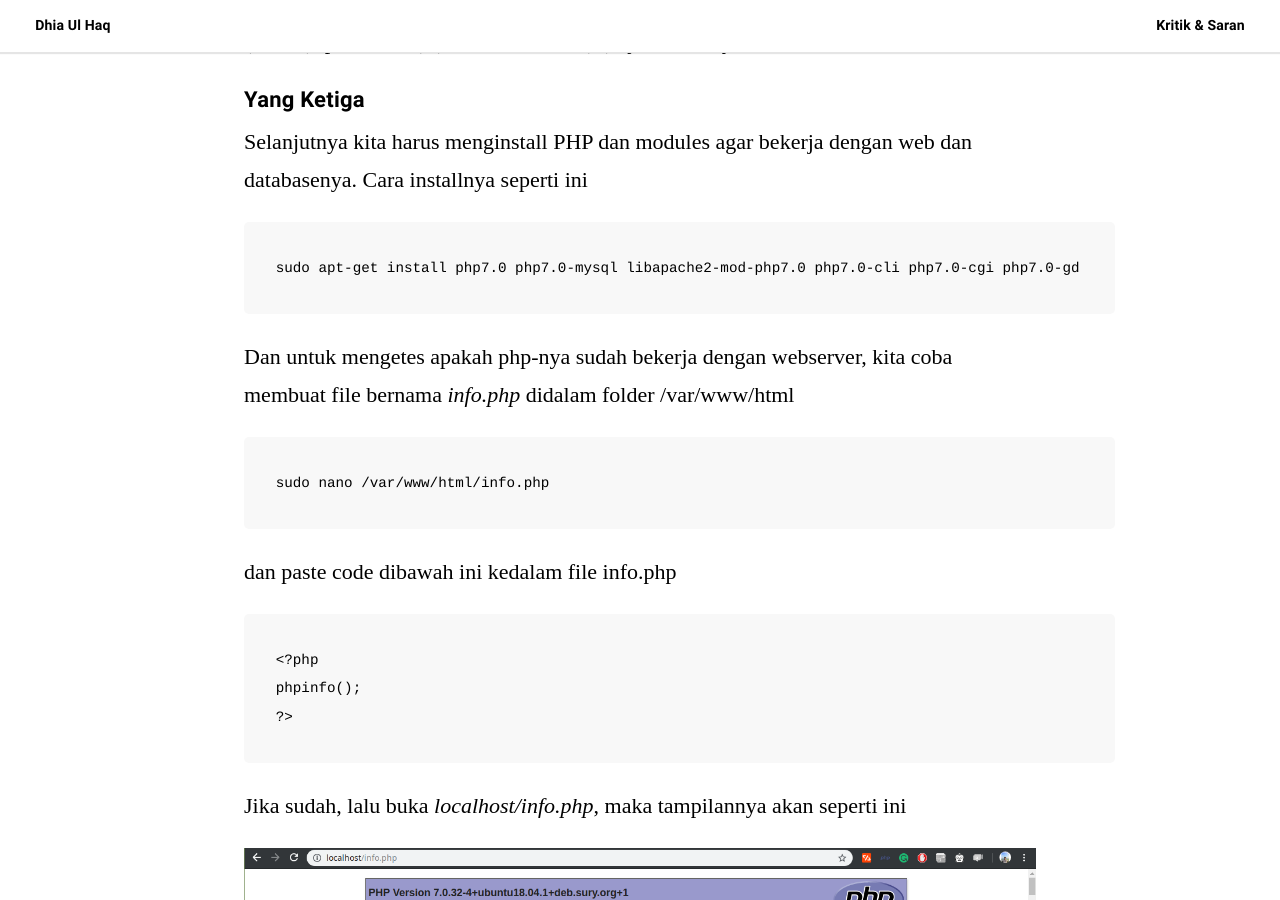
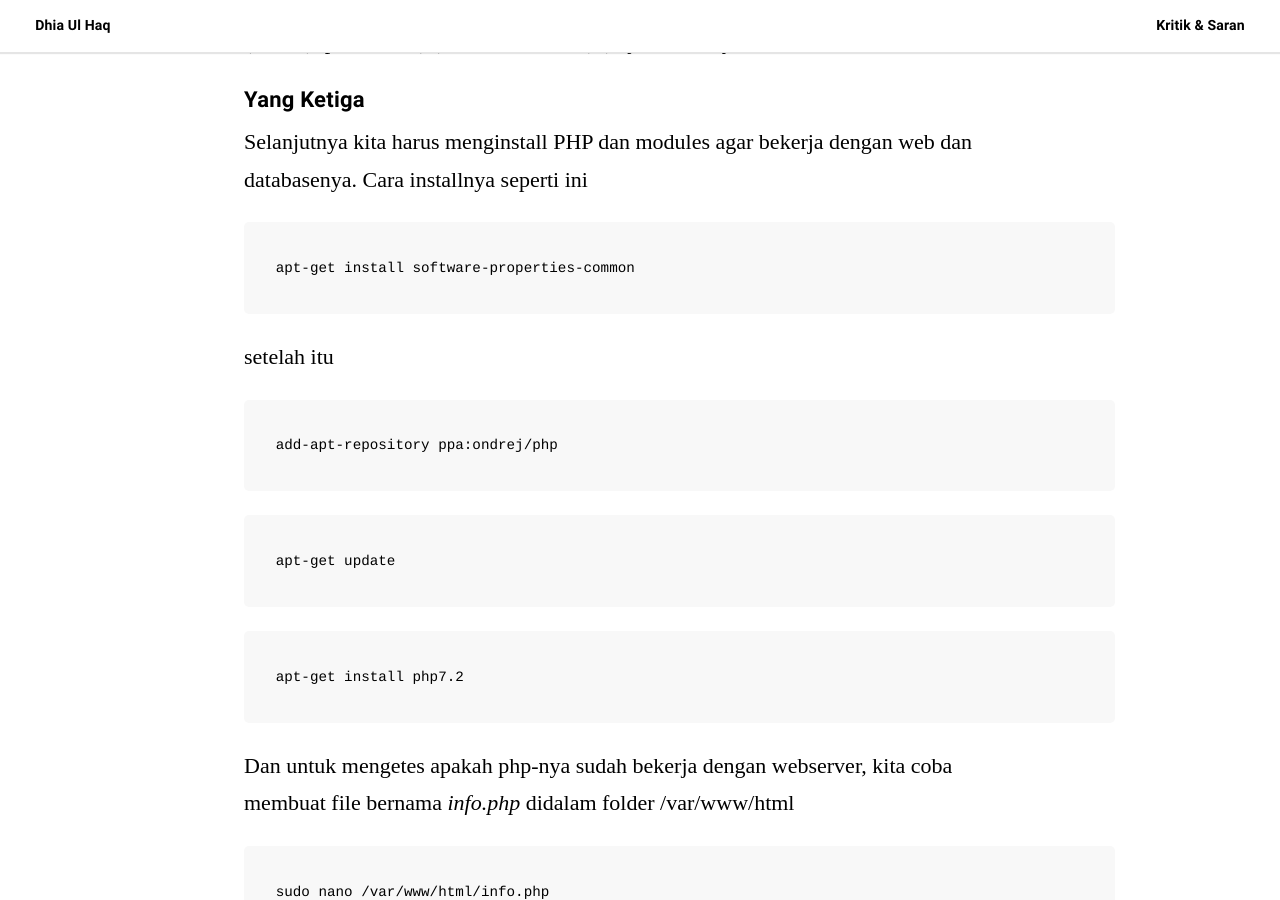
Before and after one commit to qahludhia/qahludhia.github.io, a Jekyll site: the page built from _posts/2018-11-28-wordpress.markdown, in a window 1280 px wide and 900 px high, scrolled down 2589 px. Built offline with Jekyll 4.4.1, drawn with Linux system fonts in a browser that asks for light colours; some web fonts are replaced; some of the changed text lies outside the part shown.

Commit message:
add new post

````diff
--- a/_posts/2018-11-28-wordpress.markdown
+++ b/_posts/2018-11-28-wordpress.markdown
@@ -41,7 +41,19 @@ Pertama, kalian akan diminta untuk install 'validate_password' plugin, jadi penc
 Selanjutnya kita harus menginstall PHP dan modules agar bekerja dengan web dan databasenya. Cara installnya seperti ini
 
 ```console
-sudo apt-get install php7.0 php7.0-mysql libapache2-mod-php7.0 php7.0-cli php7.0-cgi php7.0-gd
+apt-get install software-properties-common
+```
+setelah itu
+```console
+add-apt-repository ppa:ondrej/php
+```
+
+```console
+apt-get update
+```
+
+```console
+apt-get install php7.2
 ```
 
 Dan untuk mengetes apakah php-nya sudah bekerja dengan webserver, kita coba membuat file bernama *info.php* didalam folder /var/www/html
````
Also changed, not shown: _posts/2018-12-04-docker.markdown (added, +125 -0 lines), assets/images/docker.png (added), assets/images/docker1.png (added), assets/images/docker2.png (added), assets/images/docker3.png (added), assets/images/docker4.png (added), assets/images/meme/arab.jpg (added), assets/images/meme/narto.jpg (added).
